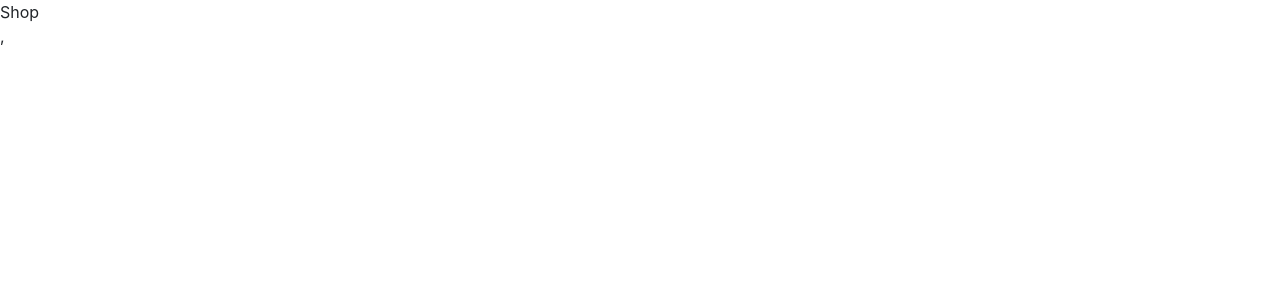
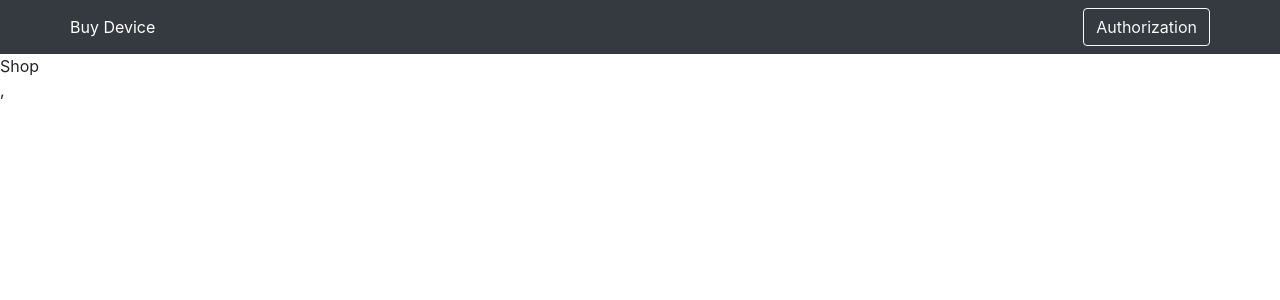
Before and after one commit to ibotchori/online-store-client, a React (Create React App) app: page / in a window 1280 px wide. Shown: the top 300 px of the page. Built offline with nearby package versions, Linux system fonts and the light colour scheme.

Commit message:
add Navbar page

```diff
--- a/src/App.js
+++ b/src/App.js
@@ -1,10 +1,12 @@
 import React from 'react';
 import { BrowserRouter } from 'react-router-dom';
 import AppRouter from './components/AppRouter';
+import NavBar from './components/NavBar';
 
 function App() {
   return (
     <BrowserRouter>
+      <NavBar />
       <AppRouter />
     </BrowserRouter>
   );
--- /dev/null
+++ b/src/components/NavBar.js
@@ -0,0 +1,29 @@
+import { observer } from 'mobx-react-lite'
+import React, { useContext } from 'react'
+import { Button, Container, Nav, Navbar } from 'react-bootstrap'
+import { NavLink } from 'react-router-dom'
+import { Context } from '../index'
+import { SHOP_ROUTE } from '../utils/consts'
+
+const NavBar = observer(() => { // that component render on line mode, we nee observer to keep track of state changes
+    const { user } = useContext(Context) // get user from global state (UserStore)
+    return (
+        <Navbar bg="dark" variant="dark">
+            <Container>
+                <NavLink style={{ color: 'white' }} to={SHOP_ROUTE}>Buy Device</NavLink>
+                {user.isAuth ?
+                    <Nav className="ml-auto" style={{ color: 'white' }}>
+                        <Button variant={"outline-light"}>Admin Panel</Button>
+                        <Button variant={"outline-light"} className="ml-2">Log in</Button>
+                    </Nav>
+                    :
+                    <Nav className="ml-auto" style={{ color: 'white' }}>
+                        <Button variant={"outline-light"} onClick={() => user.setIsAuth(true)}>Authorization</Button> {/* make isAuth true on click */}
+                    </Nav>
+                }
+            </Container>
+        </Navbar>
+    )
+})
+
+export default NavBar
```
